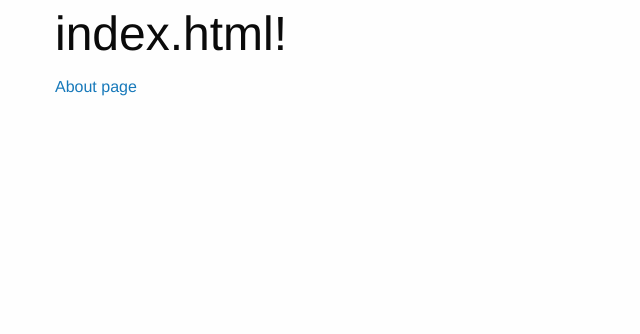
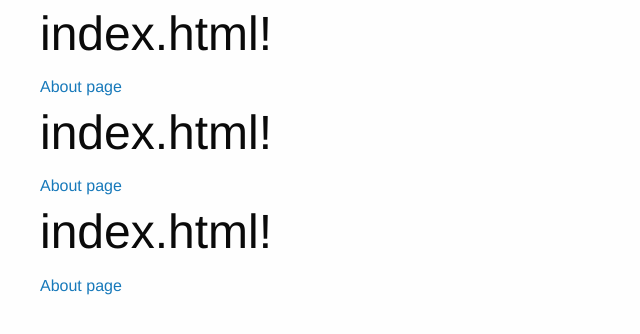
Before and after one commit to shcrossan/skeleton-project, a website: page index.html in a window 1280 px wide. Shown: the whole page, without its empty margins (0-640 px from the left). Drawn offline with Linux system fonts and the light colour scheme.

Commit message:
Add bootstrap as an option for what front end framework you want

```diff
--- a/assets/scss/app.scss
+++ b/assets/scss/app.scss
@@ -1,3 +1,3 @@
-
-@import "partials/foundation";
+//@import "partials/foundation";
+@import "partials/bootstrap";
 @import "partials/global";
--- /dev/null
+++ b/assets/scss/partials/_bootstrap.scss
@@ -0,0 +1,3 @@
+
+// Bootstrap 3
+@import "../../../node_modules/bootstrap/dist/css/bootstrap";
--- a/index.html
+++ b/index.html
@@ -3,10 +3,20 @@
 		<link rel="stylesheet" type="text/css" href="assets/css/app.css">
 	</head>
 	<body>
-	<div class="row">
-		<div class="columns">
-			<h1 class="shane">index.html!</h1>
-			<a href="about.html">About page</a>
+	<div class="container">
+		<div class="row">
+			<div class="col">
+				<h1 class="shane">index.html!</h1>
+				<a href="about.html">About page</a>
+			</div>
+      <div class="col">
+				<h1 class="shane">index.html!</h1>
+				<a href="about.html">About page</a>
+			</div>
+      <div class="col">
+				<h1 class="shane">index.html!</h1>
+				<a href="about.html">About page</a>
+			</div>
 		</div>
 	</div>
 	</body>
--- a/package.json
+++ b/package.json
@@ -4,6 +4,8 @@
   "author": "Shane Crossan, Lead Junkie",
   "dependencies": {
     "foundation-sites": "^6.3.1",
+    "bootstrap": "^3.3.7",
+    "browser-sync": "^2.18.13",
     "gulp": "^3.9.1",
     "gulp-cssmin": "^0.1.7",
     "gulp-sass": "^3.1.0",
```
Also changed, not shown: 1 other file.
